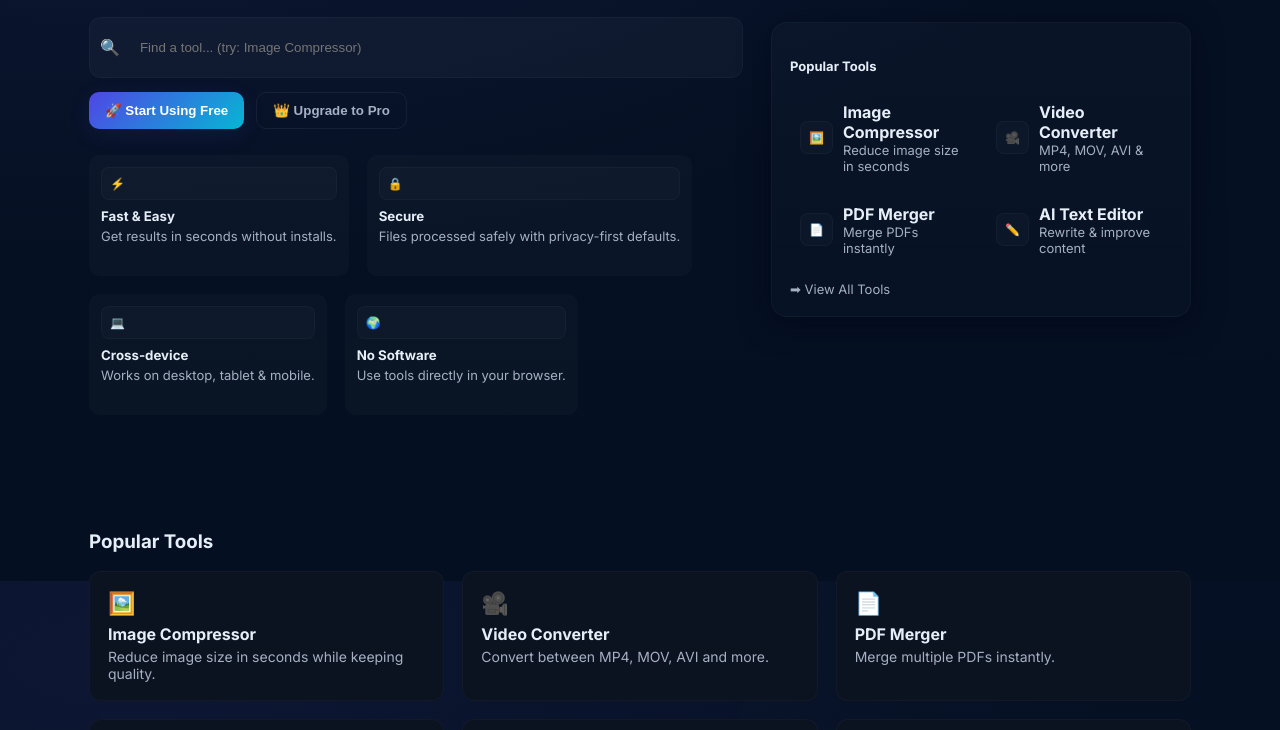
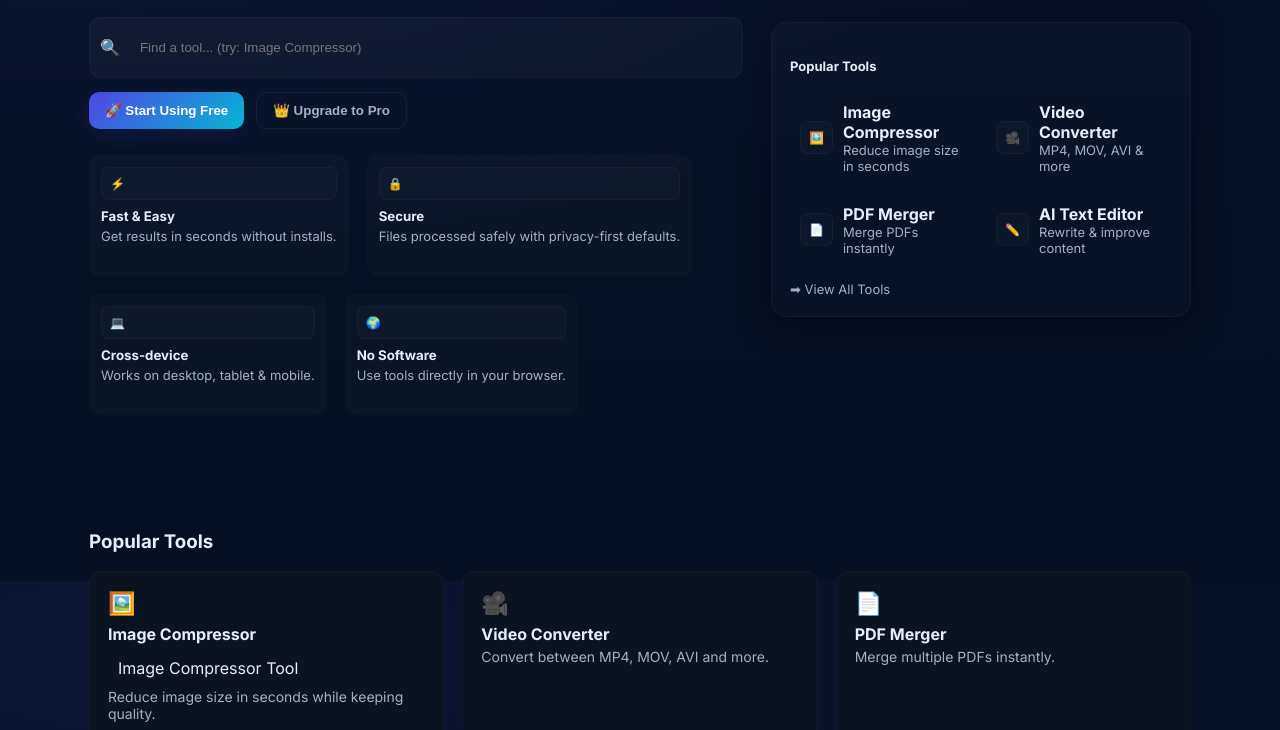
Before and after one commit to mahnoorbano19/tools-woonder, a plain HTML site: page index.html in a window 1280 px wide. Shown: the part 219-949 px from the top of the page. Drawn offline with Linux system fonts and the light colour scheme.

Commit message:
Update index.html

```diff
--- a/index.html
+++ b/index.html
@@ -176,7 +176,11 @@
       <div class="grid" style="margin-top:12px">
         <article class="card">
           <div style="font-size:22px">🖼️</div>
-          <h4>Image Compressor</h4>
+          <h4>Image Compressor</h4><a href="tools/image-compressor.html" class="tool-card">
+  Image Compressor Tool
+</a>
+
+
           <p>Reduce image size in seconds while keeping quality.</p>
         </article>
         <article class="card">
```
